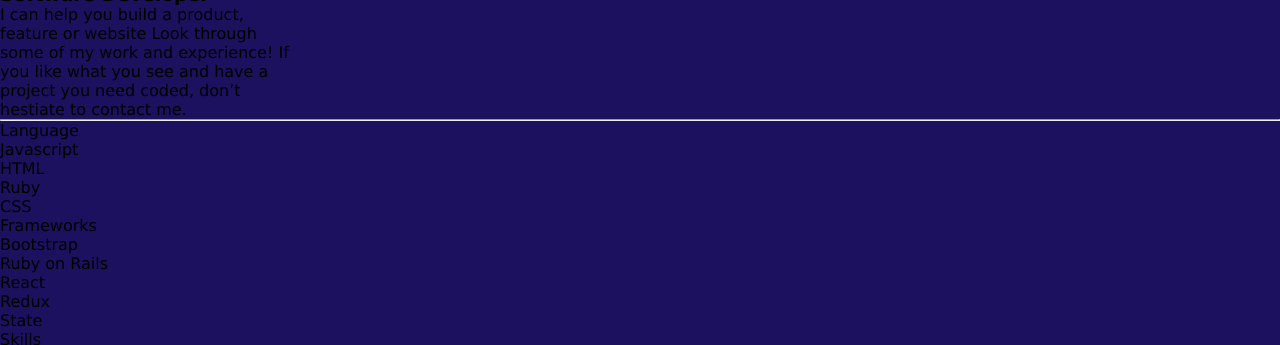
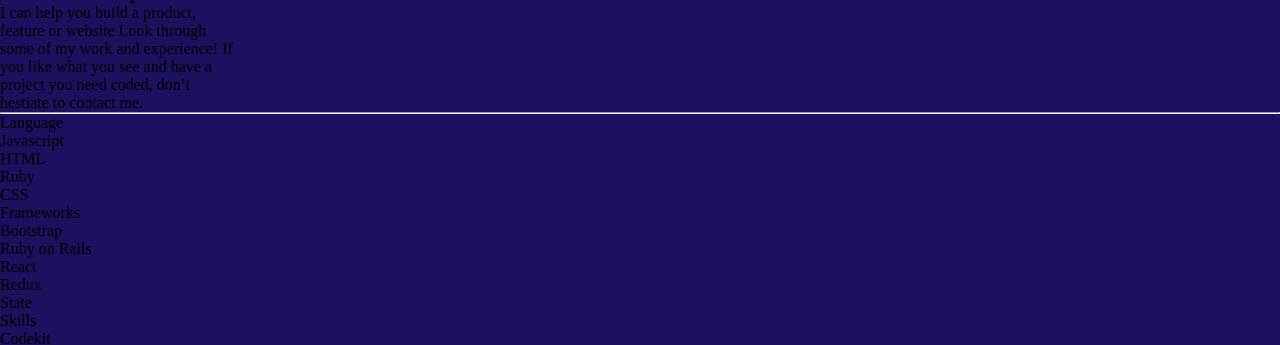
Before and after one commit to Smart1-hub/Ademola-Portfolio, a plain HTML site: page index.html in a window 1280 px wide. Shown: the part 104-449 px from the top of the page. Drawn offline with Linux system fonts and the light colour scheme; a web font is replaced by a local one.

Commit message:
Stylint changes 13

```diff
--- a/style.css
+++ b/style.css
@@ -5,7 +5,7 @@
   box-sizing: border-box;
   margin: 0;
   padding: 0;
-  font-family: 'Lucida Sans', 'Lucida Sans Regular', 'Lucida Grande', 'Lucida Sans Unicode';
+  font-family: 'Gill Sans' 'Gill Sans MT' 'Calibri' 'Trebuchet MS' 'sans-serif';
   list-style-type: none;
   text-decoration: none;
 }
```
